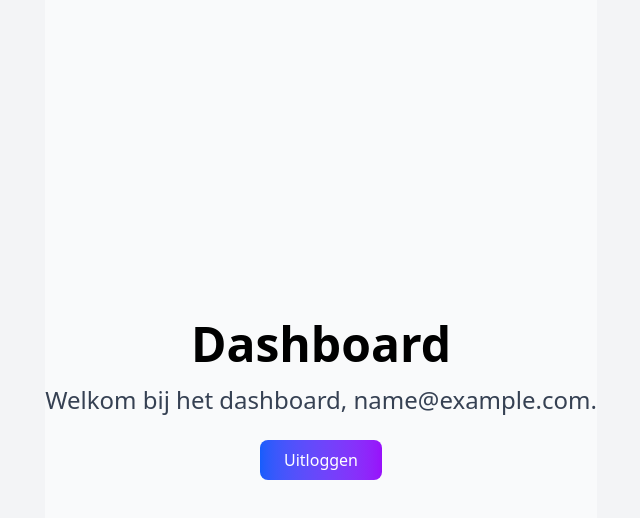
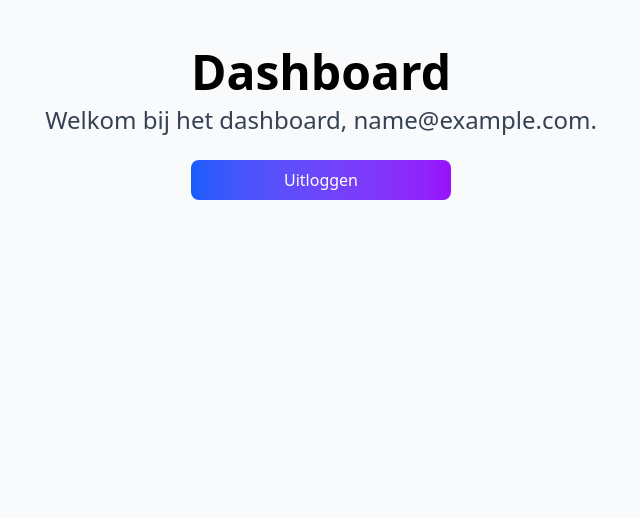
Before and after one commit to Vangarde-Project/Vangarde-Project, a React (Vite) app in the folder vangarde-app/: page /dashboard in a window 1280 px wide. Shown: the top 518 px of the page, without its empty margins (319-959 px from the left). Built offline with nearby package versions, Linux system fonts and the light colour scheme; sample sign-in values are in the browser's storage.

Commit message:
dashboard.jsx gefixt
view width van de dashboard gefixt

```diff
--- a/vangarde-app/src/pages/dashboard.jsx
+++ b/vangarde-app/src/pages/dashboard.jsx
@@ -23,17 +23,29 @@ export default function Dashboard() {
   }
 
   return (
-    <div className="text-center min-h-screen flex flex-col justify-center items-center bg-gray-50">
-      <h1 className="text-5xl font-bold mb-2">Dashboard</h1>
-      <p className="mt-2 text-2xl text-gray-700">
+    // full-width background, with a centered content container for desktop
+    <div className="min-h-screen w-full bg-gray-50">
+      <div className="max-w-7xl w-full mx-auto px-6 py-12">
+        {/* Header row: centered title block */}
+        <div className="flex items-start justify-between w-full">
+          <div className="max-w-3xl mx-auto w-full">
+            <h1 className="text-5xl font-bold mb-2 text-center">Dashboard</h1>
+            <p className="mt-2 text-2xl text-gray-700 text-center">
               Welkom bij het dashboard{user?.email ? `, ${user.email}` : ""}.
             </p>
+
+            {/* Centered logout button under the text */}
+            <div className="mt-6 flex justify-center">
               <button
                 onClick={logout}
-        className="mt-6 bg-gradient-to-r from-blue-600 to-purple-600 text-white py-2 px-6 rounded-lg font-medium hover:opacity-90 transition"
+                className="w-65 bg-gradient-to-r from-blue-600 to-purple-600 text-white py-2 px-4 rounded-lg font-medium hover:opacity-90 transition text-center"
               >
                 Uitloggen
               </button>
             </div>
+          </div>
+        </div>
+      </div>
+    </div>
   );
 }
```
Lines whose indentation alone changed are shown as unchanged.
